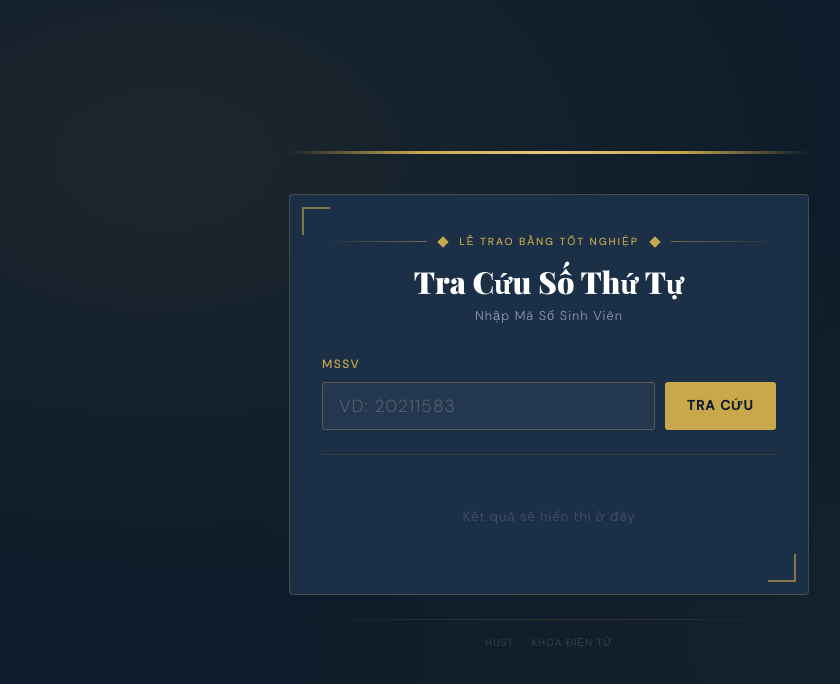
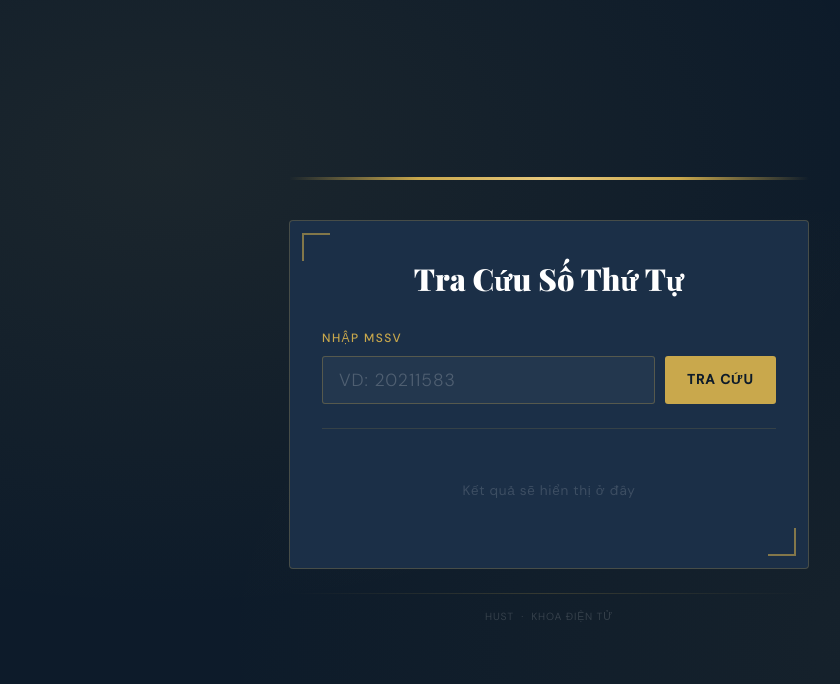
Before and after one commit to Khanhknot/Ph-t-b-ng-2026, a plain HTML site: page index.html in a window 1280 px wide. Shown: the whole page, without its empty margins (91-931 px from the left). Drawn offline with nearby package versions, Linux system fonts and the light colour scheme.

Commit message:
update UI

```diff
--- a/index.html
+++ b/index.html
@@ -370,19 +370,12 @@
 
   <div class="card">
     <div class="header">
-      <div class="logo-line">
-        <div class="logo-divider"></div>
-        <div class="logo-diamond"></div>
-        <span class="university-label">Lễ Trao Bằng Tốt Nghiệp</span>
-        <div class="logo-diamond"></div>
-        <div class="logo-divider right"></div>
-      </div>
+
       <h1>Tra Cứu Số Thứ Tự</h1>
-      <p class="subtitle">Nhập Mã Số Sinh Viên </p>
     </div>
 
     <div class="input-section">
-      <label for="shsv-input">MSSV</label>
+      <label for="shsv-input">Nhập MSSV</label>
       <div class="input-wrapper">
         <input type="text" id="shsv-input" placeholder="VD: 20211583" inputmode="numeric" autocomplete="off"
           spellcheck="false" />
```
